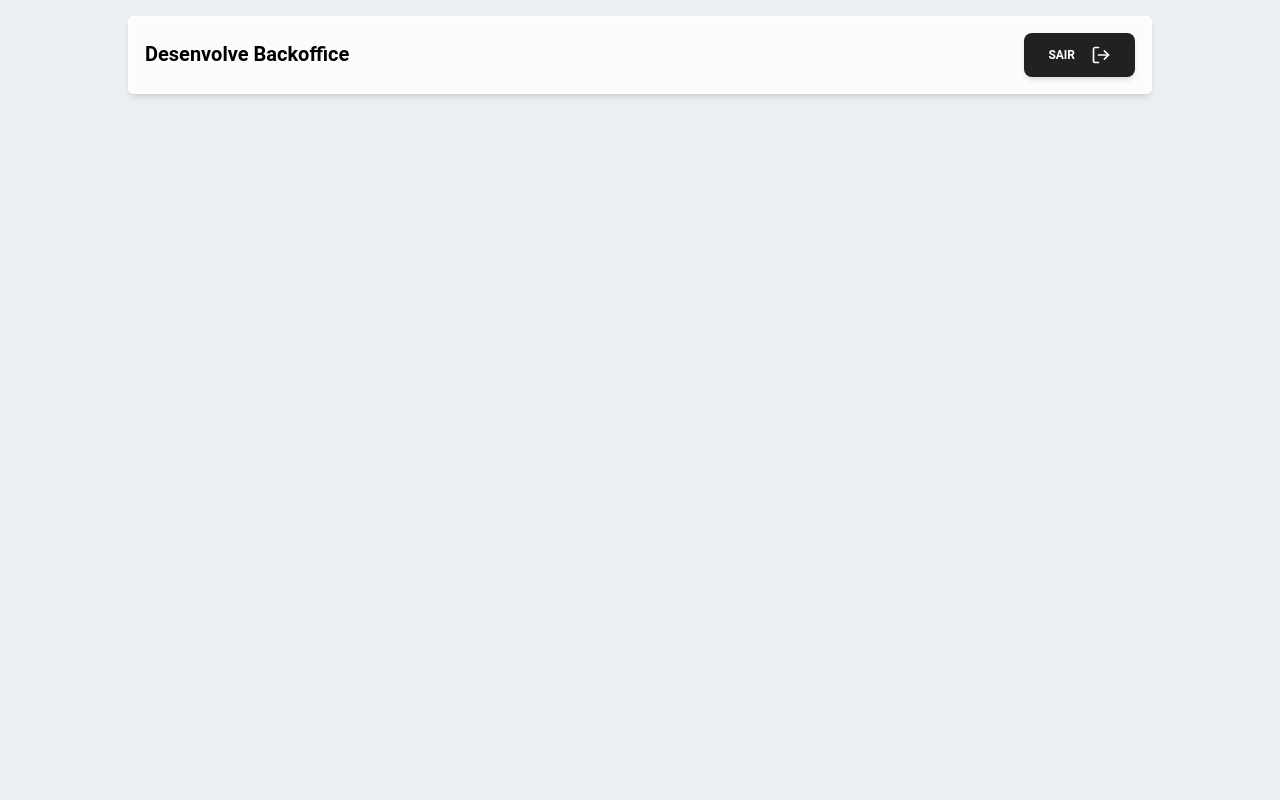
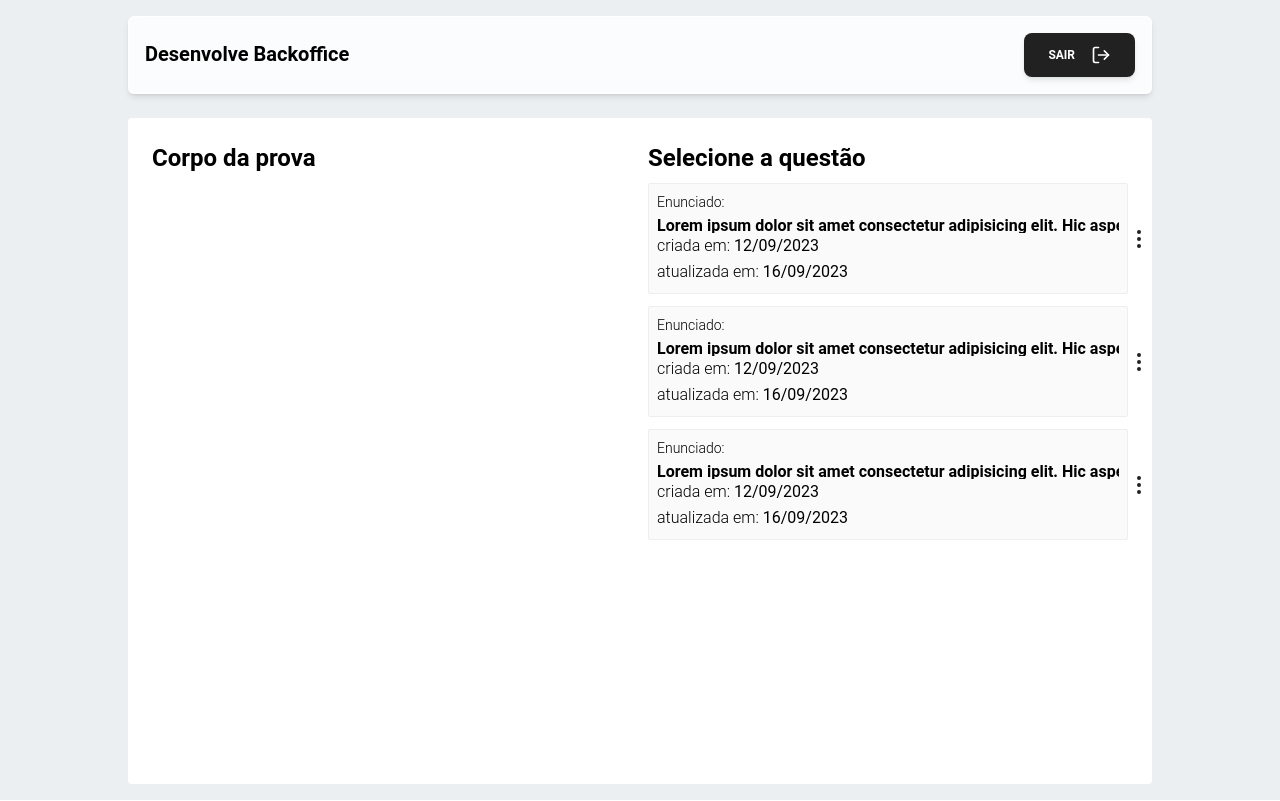
Before and after one commit to PECC-Projeto-Desenvolve/DES-backoffice, a React (Vite) app: page /exam/form in a window 1280 px wide. Built offline with nearby package versions, Linux system fonts and the light colour scheme.

Commit message:
question form and question card

```diff
--- /dev/null
+++ b/src/components/QuestionCard.tsx
@@ -0,0 +1,57 @@
+import React from 'react';
+import {
+  Typography,
+  Menu,
+  MenuHandler,
+  MenuList,
+  MenuItem,
+  IconButton
+} from '@material-tailwind/react';
+import { MoreVertical, Trash } from 'lucide-react';
+
+function QuestionCard(): JSX.Element {
+  const hoverAnimation = 'shadow-xl shadow-transparent transition-all hover:-translate-y-2 hover:border-blue-gray-100 hover:shadow-blue-gray-900/5 hover:bg-[#eee]';
+
+  const lorem = 'Lorem ipsum dolor sit amet consectetur adipisicing elit. Hic asperiores perferendis vitae optio dicta numquam eveniet, cumque ullam in autem nihil ipsam eius quaerat perspiciatis placeat labore pariatur accusamus quia.';
+
+  const stringSize = (str, maxChars = 65) => {
+    return str.length > maxChars ? str.substring(0, maxChars) : str;
+  };
+
+  return (
+    <>
+      <div className={`flex h-fit w-full cursor-pointer items-center justify-between rounded-sm border bg-[#fafafa] p-2 ${hoverAnimation} `}>
+        <div className='w-full'>
+          <Typography variant='small'>Enunciado:</Typography>
+          <div className='h-5 w-full max-w-xl overflow-hidden overflow-ellipsis whitespace-nowrap'>
+            <Typography variant='h6'>{stringSize(lorem)}...</Typography>
+          </div>
+          <Typography variant='paragraph'>criada em: <strong>12/09/2023</strong></Typography>
+          <Typography variant='paragraph'>atualizada em: <strong>16/09/2023</strong></Typography>
+        </div>
+
+        <div>
+          <Menu>
+            <MenuHandler>
+              <IconButton variant="text">
+                <MoreVertical />
+              </IconButton>
+            </MenuHandler>
+            <MenuList>
+              <MenuItem>Menu Item 1</MenuItem>
+              <MenuItem>Menu Item 2</MenuItem>
+              <MenuItem>Menu Item 3</MenuItem>
+              <hr className="my-3" />
+              <MenuItem className='flex items-center justify-center gap-2 text-red-300'>
+                <Trash size={20}/>
+                    Excluir
+              </MenuItem>
+            </MenuList>
+          </Menu>
+        </div>
+      </div>
+    </>
+  );
+}
+
+export { QuestionCard };
--- /dev/null
+++ b/src/pages/forms/examForm/examForm.tsx
@@ -0,0 +1,25 @@
+import React from 'react';
+import { Typography } from '@material-tailwind/react';
+import { QuestionCard } from '../../../components/QuestionCard';
+
+function ExamForm(): JSX.Element {
+  return (
+    <div className=' grid h-full w-full grid-cols-2 flex-col gap-4 rounded bg-white p-6'>
+      <div className='w-full'>
+        <Typography variant='h4'>Corpo da prova</Typography>
+      </div>
+
+      <div className='h-full w-full '>
+        <Typography variant='h4'>Selecione a questão</Typography>
+
+        <div className='relative z-30 mt-2 flex h-full max-h-full flex-col gap-3'>
+          <QuestionCard />
+          <QuestionCard />
+          <QuestionCard />
+        </div>
+      </div>
+    </div>
+  );
+}
+
+export { ExamForm };
--- a/src/pages/forms/questionForm/questionForm.tsx
+++ b/src/pages/forms/questionForm/questionForm.tsx
@@ -29,7 +29,7 @@ function QuestionForm() {
 
   return (
     <div className='flex h-full w-full items-center justify-center'>
-      <div className='-mt-6 flex h-full w-full flex-col gap-4 rounded bg-white px-4 pt-6 sm:w-full md:w-full lg:w-[60%]'>
+      <div className='-mt-6 flex h-full w-full flex-col gap-4 rounded bg-white px-4 pt-6 transition-all sm:w-full md:w-full lg:w-[60%]'>
         <div className='flex  w-full flex-col gap-4'>
 
           <Typography variant='h4'>Corpo da questão</Typography>
--- a/src/routes/routes.tsx
+++ b/src/routes/routes.tsx
@@ -8,6 +8,7 @@ import { Exam } from '../pages/exam/Exam';
 
 import {useNavigate} from 'react-router-dom';
 import { QuestionForm } from '../pages/forms/questionForm/questionForm';
+import { ExamForm } from '../pages/forms/examForm/examForm';
 
 function AppRoutes(): JSX.Element {
 
@@ -18,8 +19,8 @@ function AppRoutes(): JSX.Element {
   };
 
   return (
-    <div className="relative flex h-screen w-screen flex-col gap-6 bg-blue-gray-50 p-4 px-2 sm:px-2 md:px-8 lg:px-32">
-      <Navbar fullWidth className='mx-auto flex h-fit items-center justify-between rounded-md p-4'>
+    <div className="relative flex h-screen w-screen flex-col gap-6 bg-blue-gray-50 p-4 px-2 transition-all sm:px-2 md:px-8 lg:px-32">
+      <Navbar fullWidth className='mx-auto flex h-fit items-center justify-between rounded-md p-4 '>
         <Typography variant="h5" color="black" onClick={handleNavigate} className='cursor-pointer transition-all hover:text-2xl'>
           Desenvolve Backoffice
         </Typography>
@@ -32,6 +33,7 @@ function AppRoutes(): JSX.Element {
         <Route path='/' element={<Home />}/>
 
         <Route path='/question/form' element={<QuestionForm />}/>
+        <Route path='/exam/form' element={<ExamForm />}/>
 
         <Route path='/exam' element={<Exam />}/>
       </Routes>
```
